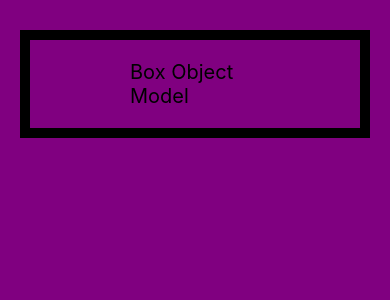
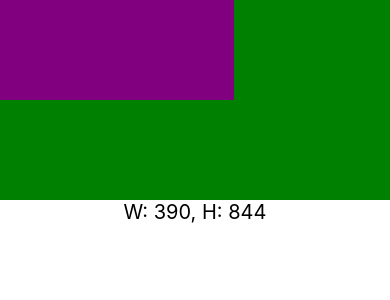
Before and after one commit to psyQore/myfirstapp-reactnative, a React Native app: screen / in a window 390 px wide. Shown: the top 300 px of the page. Built offline with nearby package versions, Linux system fonts and the light colour scheme.

Commit message:
Ejemplo de useWindowsDimension, como ocupar el height, width, datos porcentuales y dimensiones de la pantalla

```diff
--- a/App.tsx
+++ b/App.tsx
@@ -1,13 +1,14 @@
 import React from 'react';
 import {SafeAreaView} from 'react-native';
-import BoxObjectModelScreen from './src/screens/BoxObjectModelScreen';
-//import CounterScreen from './src/screens/CounterScreen'
+import DimensionesScreen from './src/screens/DimensionesScreen';
+// import BoxObjectModelScreen from './src/screens/BoxObjectModelScreen';
+// import CounterScreen from './src/screens/CounterScreen'
 // import  HelloWorldScreen  from './src/screens/HelloWorldScreen';
 
 const App = () => {
   return (
     <SafeAreaView style={{flex: 1}}>
-      <BoxObjectModelScreen />
+      <DimensionesScreen/>
     </SafeAreaView>
   );
 };
--- /dev/null
+++ b/src/screens/DimensionesScreen.tsx
@@ -0,0 +1,45 @@
+import React from 'react';
+import {View, Text, StyleSheet, Dimensions, useWindowDimensions} from 'react-native';
+
+// const {width, height} = Dimensions.get('window');
+
+const DimensionesScreen = () => {
+  const {container, boxMorada, boxNaranja, title} = styles;
+
+  const { width, height } = useWindowDimensions();
+
+  return (
+    <View>
+      <View style={container}>
+        <View style={{
+            ...boxMorada,
+            width: width * 0.6
+        }} />
+        <View style={boxNaranja} />
+      </View>
+      <Text style={title}>W: {width}, H: {height}</Text>
+    </View>
+  );
+};
+
+const styles = StyleSheet.create({
+  container: {
+    width: '100%',
+    height: 200,
+    backgroundColor: 'green',
+  },
+  boxMorada: {
+    backgroundColor: 'purple',
+    width: '50%',
+    height: '50%',
+  },
+  boxNaranja: {
+    backgroundColor: 'orange',
+  },
+  title :{
+      fontSize: 20,
+      textAlign: 'center'
+  }
+});
+
+export default DimensionesScreen;
```
